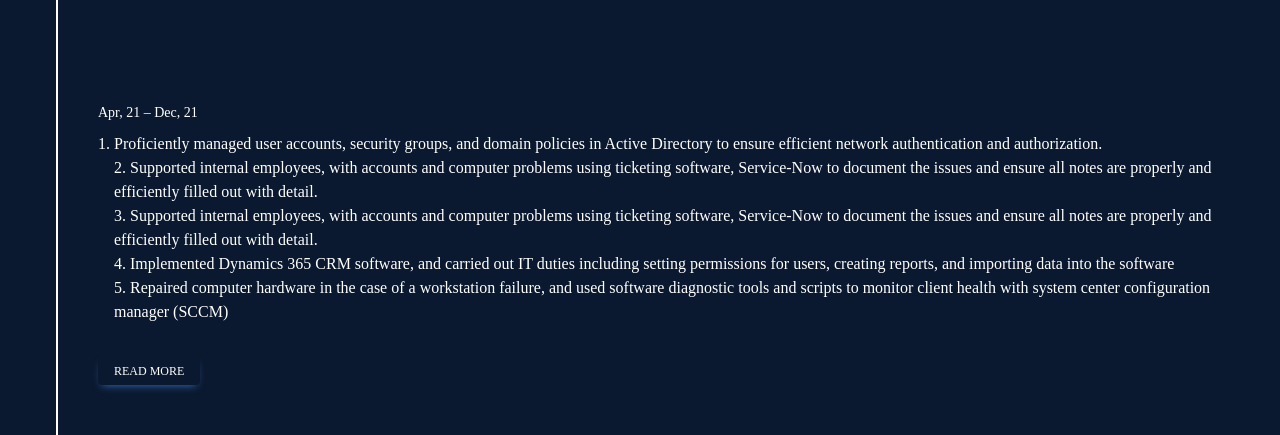
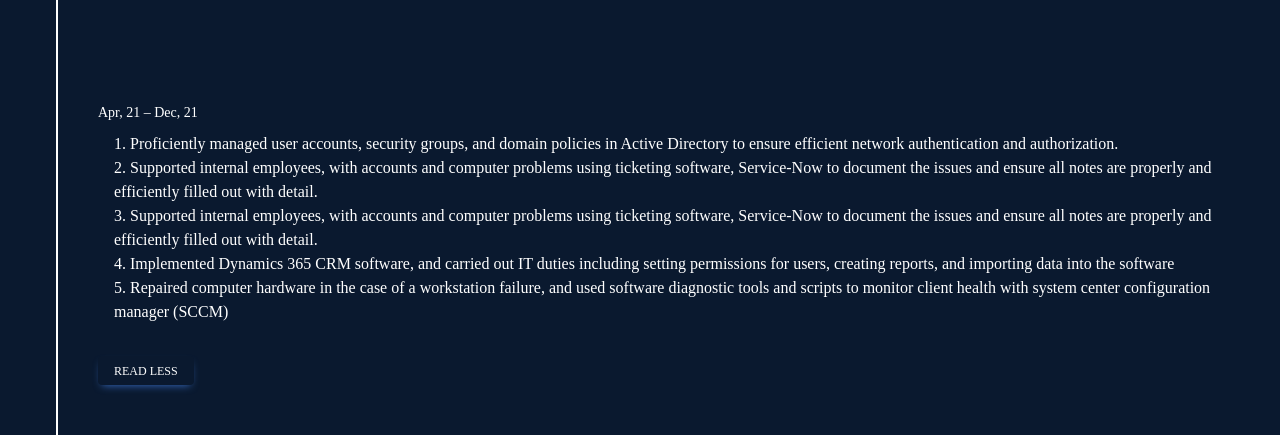
Before and after one commit to PayamPartow/PortfolioWebsite, a React (Create React App) app: page / in a window 1280 px wide. Shown: the part 3444-3879 px from the top of the page. Built offline with nearby package versions, Linux system fonts and the light colour scheme.

Commit message:
fixed the list issue in Readmore comp
put the shortContent object in a list element to make it ordered with the rest of the long contents

```diff
--- a/src/components/ReadmoreReadless.jsx
+++ b/src/components/ReadmoreReadless.jsx
@@ -2,10 +2,11 @@ import React ,{ useState }from 'react'
 import "../index.css";
 
 const ReadmoreReadless = ({shortContent, longContent, longContent2, longContent3, longContent4}) => {
-    const [collapse, setCollapse] = useState(true);
+    const [collapse, setCollapse] = useState(false);
   return (
     <div class = "mt-2 mb-5">
-    {shortContent}
+      <li>{shortContent}</li>
+
 
         <span className={`long-text ${collapse ? "" : "expanded"}`} class='mr-10'>
             <ul class="marker:text-white ">
```
